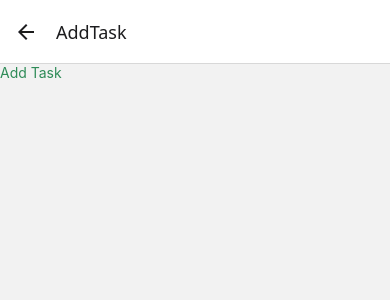
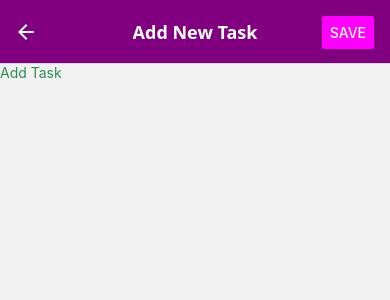
Before and after one commit to neurothrone/todos-rn, a React Native app: screen /AddTask in a window 390 px wide. Shown: the top 300 px of the page. Built offline with nearby package versions, Linux system fonts and the light colour scheme.

Commit message:
update AddTaskScreen and App component to include Save button and improve header options

```diff
--- a/App.tsx
+++ b/App.tsx
@@ -1,6 +1,6 @@
 // import { StatusBar } from 'expo-status-bar';
 // import mainStyle from "./ui/styles/main-style";
-import { StyleSheet } from 'react-native';
+import { Button, StyleSheet, View } from 'react-native';
 import { createNativeStackNavigator } from "@react-navigation/native-stack";
 import { NavigationContainer } from "@react-navigation/native";
 import HomeScreen from "./ui/screens/HomeScreen";
@@ -14,11 +14,53 @@ const Stack = createNativeStackNavigator<RootStackParamList>();
 
 function RootStack() {
   return (
-    <Stack.Navigator initialRouteName="Home">
-      <Stack.Screen name="Home" component={HomeScreen}/>
-      <Stack.Screen name="TaskList" component={TaskListScreen}/>
-      <Stack.Screen name="AddTask" component={AddTaskScreen}/>
-      <Stack.Screen name="TaskDetail" component={TaskDetailScreen}/>
+    <Stack.Navigator
+      initialRouteName="Home"
+      screenOptions={{
+        headerTitleAlign: "center",
+        headerStyle: { backgroundColor: "purple" },
+        headerTintColor: "#fff",
+        headerTitleStyle: { fontWeight: "bold" },
+      }}>
+      <Stack.Screen
+        name="Home"
+        component={HomeScreen}
+        options={{
+          title: "Todos",
+        }}
+      />
+
+      <Stack.Screen
+        name="TaskList"
+        component={TaskListScreen}
+        options={{
+          title: "Your Tasks",
+        }}
+      />
+
+      <Stack.Screen
+        name="TaskDetail"
+        component={TaskDetailScreen}
+        options={({ route }) => ({
+          title: `Task ${route.params.taskId} Details`,
+        })}
+      />
+
+      <Stack.Screen
+        name="AddTask"
+        component={AddTaskScreen}
+        options={{
+          title: "Add New Task",
+          headerRight: () => (
+            <View style={{ marginRight: 16 }}>
+              <Button
+                color="magenta"
+                title="Save"
+              />
+            </View>
+          )
+        }}
+      />
     </Stack.Navigator>
   );
 }
--- a/ui/screens/AddTaskScreen.tsx
+++ b/ui/screens/AddTaskScreen.tsx
@@ -1,10 +1,26 @@
-import { StyleSheet, Text, View } from 'react-native';
+import { Button, StyleSheet, Text, View } from 'react-native';
 import { NativeStackScreenProps } from '@react-navigation/native-stack';
 import { RootStackParamList } from '../navigation';
+import { useEffect } from "react";
 
 type Props = NativeStackScreenProps<RootStackParamList, 'AddTask'>;
 
 const AddTaskScreen = ({ route, navigation }: Props) => {
+
+  useEffect(() => {
+    navigation.setOptions({
+      headerRight: () => (
+        <View style={{ marginRight: 16 }}>
+          <Button
+            color="magenta"
+            title="Save"
+            onPress={() => alert("Task Saved!")}
+          />
+        </View>
+      )
+    });
+  }, [navigation]);
+
   return (
     <>
       <View>
--- a/ui/screens/TaskDetailScreen.tsx
+++ b/ui/screens/TaskDetailScreen.tsx
@@ -10,7 +10,7 @@ const TaskDetailScreen = ({ route, navigation }: Props) => {
   return (
     <>
       <View>
-        <Text style={styles.text}>Task {taskId} Detail</Text>
+        <Text style={styles.text}>Task {taskId} Details</Text>
         <Button
           title="Go Back"
           onPress={() => navigation.goBack()}
```
